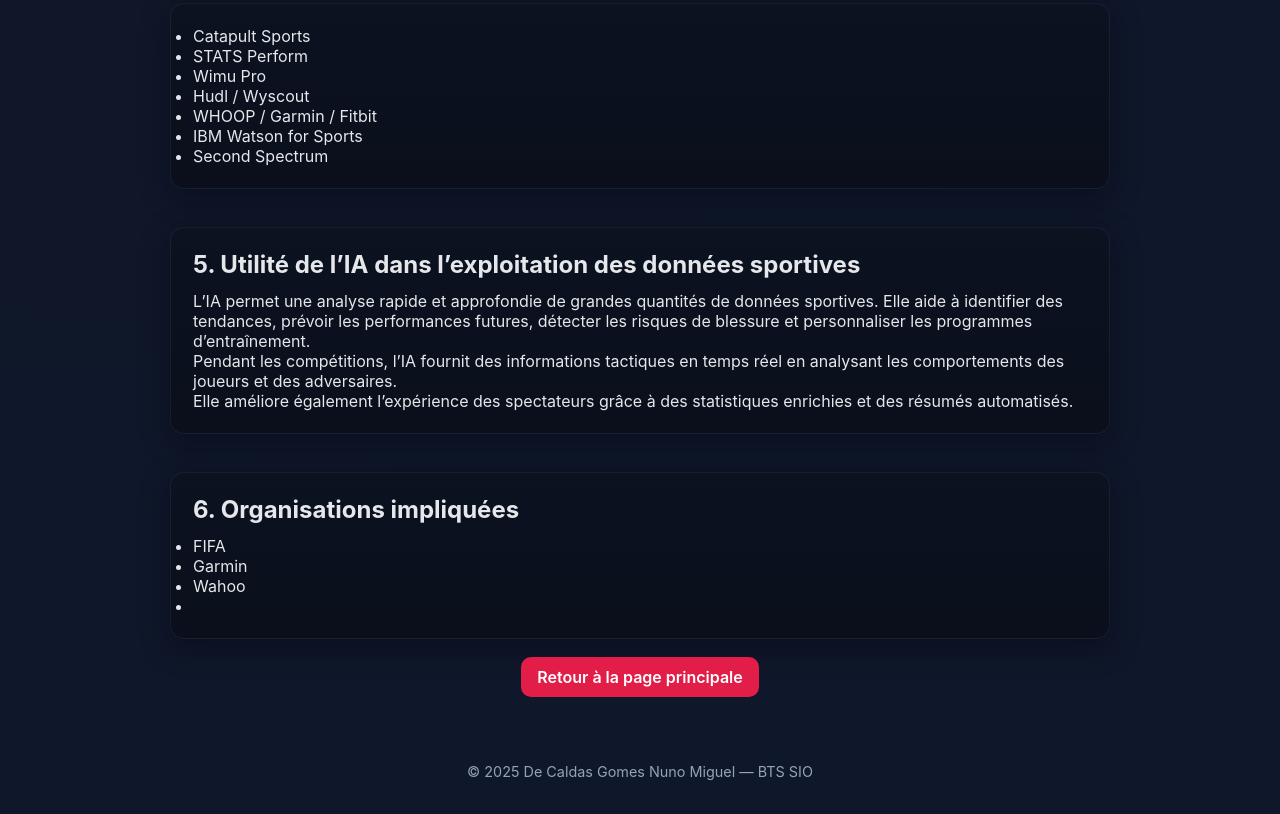
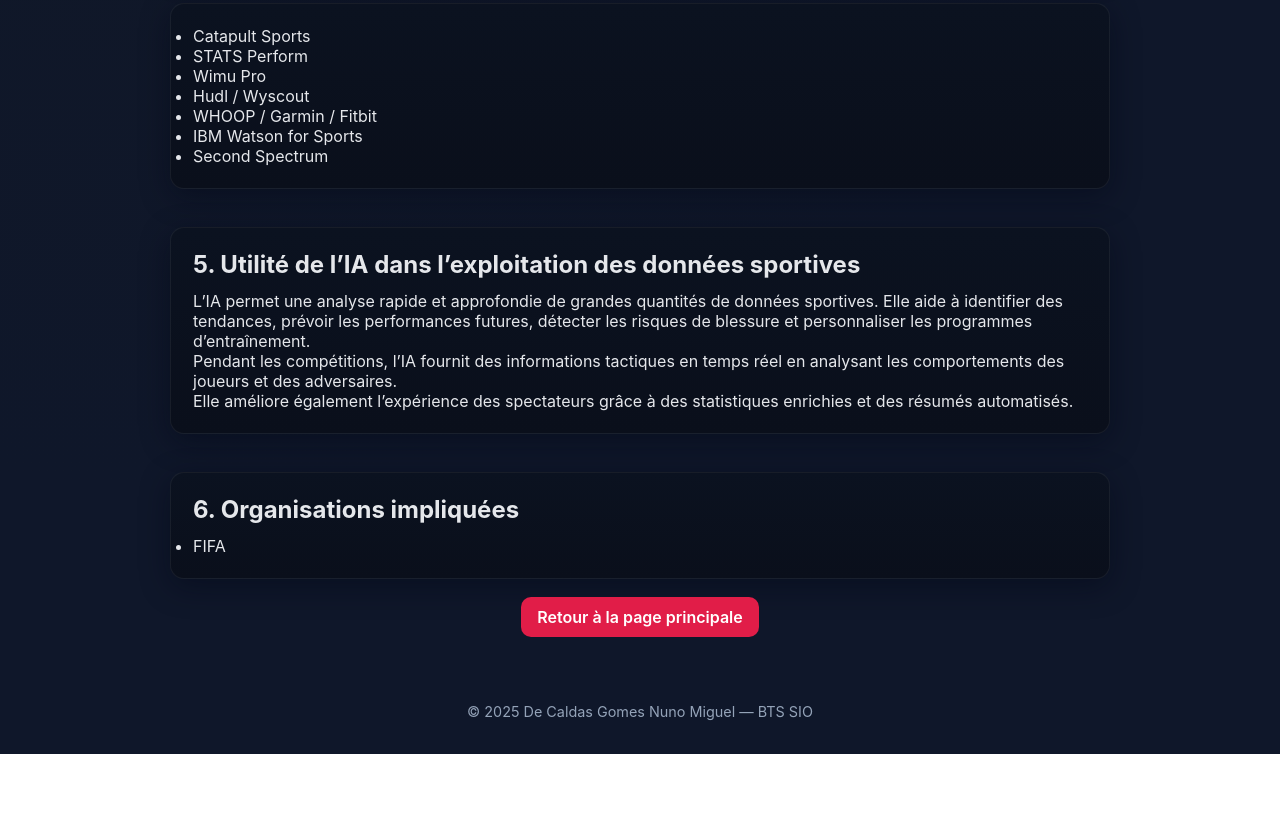
Before and after one commit to NunoDeCaldasGomes/Portfolio, a website: page index3.html in a window 1280 px wide. Shown: the part 872-1686 px from the top of the page. After the commit the page ends 1626 px from the top, so only its background shows below. Drawn offline with Linux system fonts and the light colour scheme.

Commit message:
Update index3.html

```diff
--- a/index3.html
+++ b/index3.html
@@ -64,9 +64,7 @@
         <h2>6. Organisations impliquées</h2>
         <ul>
           <li>FIFA</li>
-          <li>Garmin</li>
-          <li>Wahoo</li>
-          <li></li>
+
         </ul>
       </section>
         <div class="cta">
```
